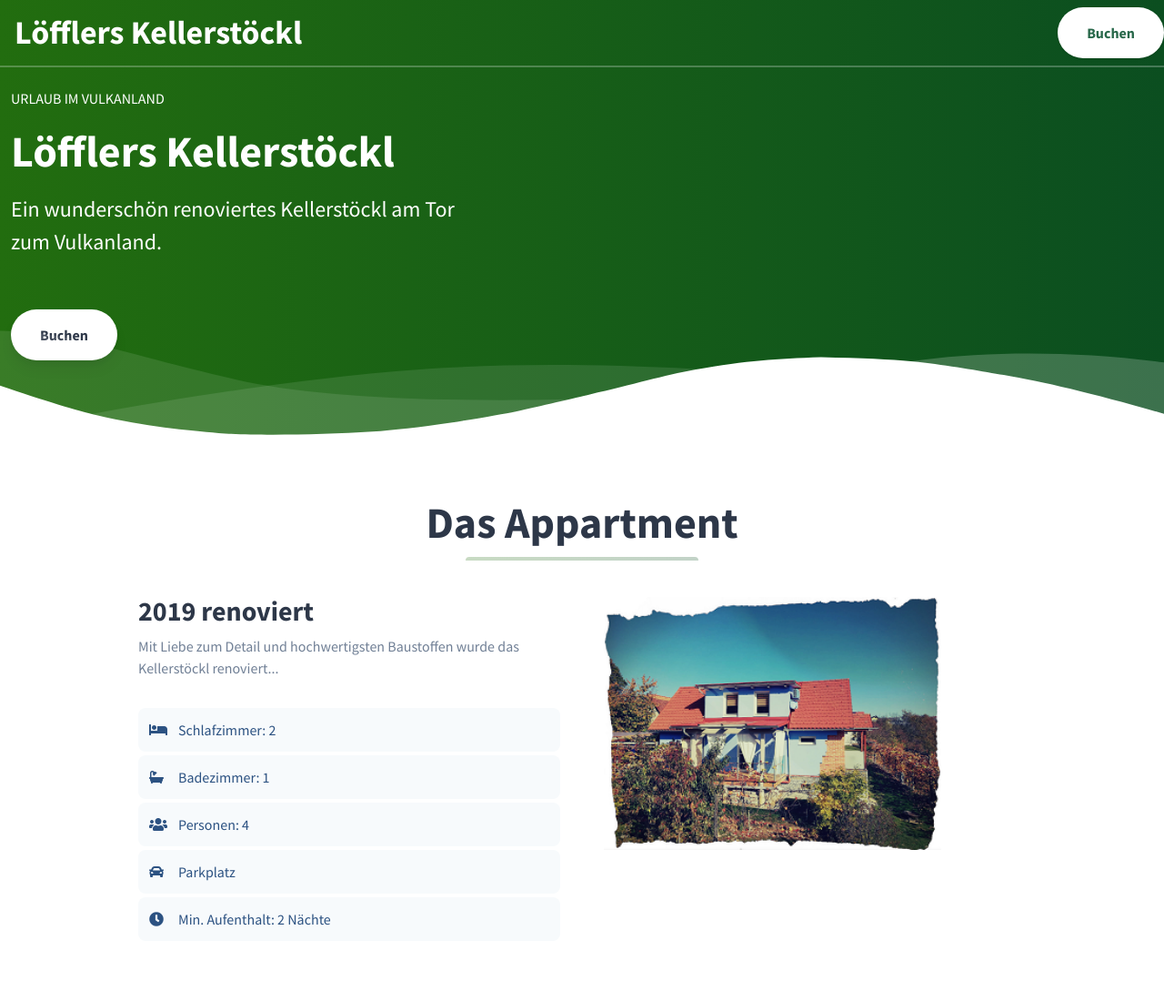
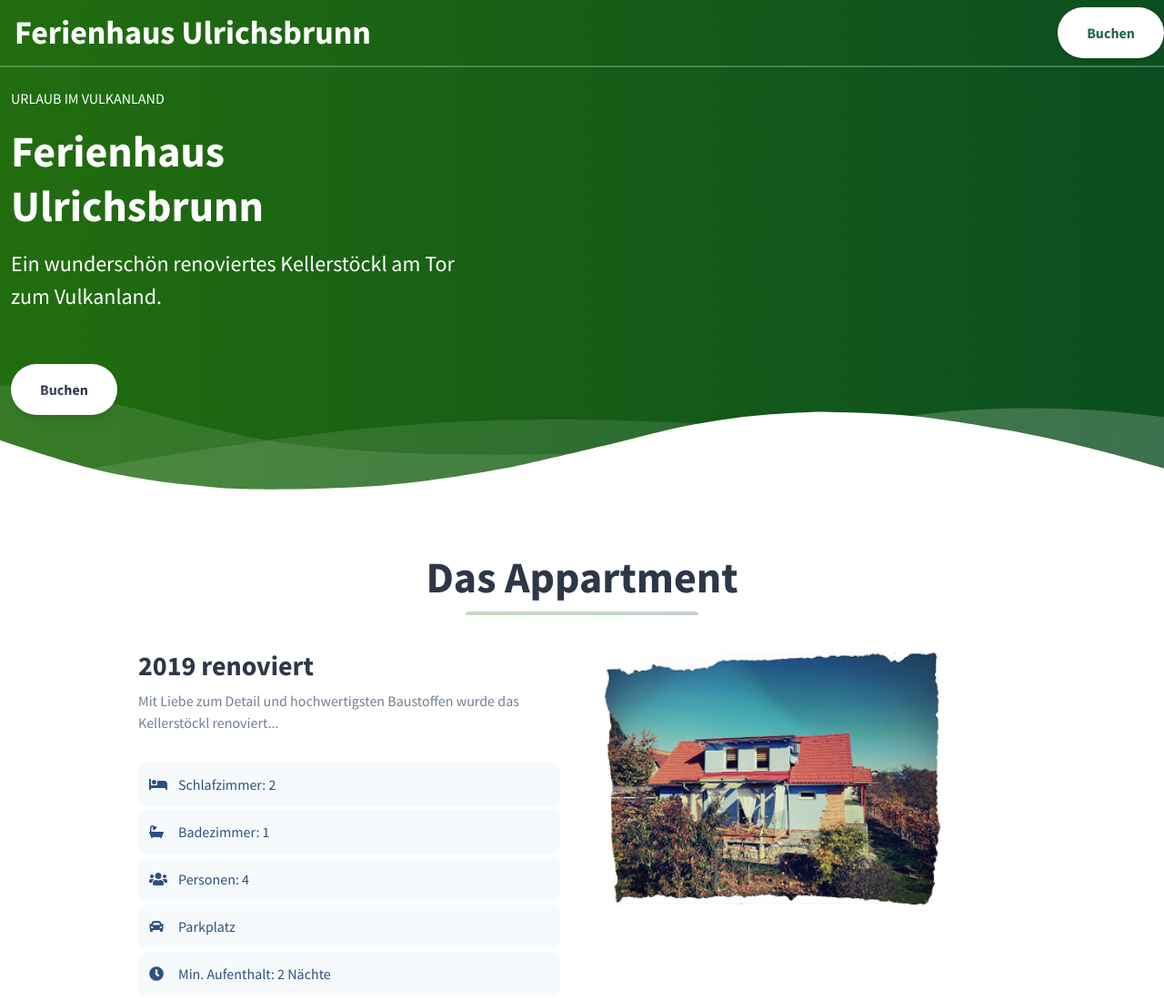
Before and after one commit to snzro/bib, a plain HTML site: page src/index.html in a window 1280 px wide. Shown: the top 1100 px of the page at 91% size. Drawn offline with nearby package versions, Linux system fonts and the light colour scheme.

Commit message:
changed title

```diff
--- a/src/index.html
+++ b/src/index.html
@@ -2,11 +2,12 @@
 <html lang="en">
 
 <head>
-	<meta charset="UTF-8">
-	<meta name="viewport" content="width=device-width, initial-scale=1.0">
+	<meta charset="utf-8">
+	<meta name="viewport" content="width=device-width, initial-scale=1, shrink-to-fit=no">
+	<link rel="stylesheet" href="./build/main.css">
 	<meta http-equiv="X-UA-Compatible" content="ie=edge">
 	<title>
-		Löfflers Kellerstöckl, Urlaub am Fuße des Vulkanlands. 8311 Markt Hartmannsdorf
+		Ferienhaus Ulrichsbrunn, Urlaub am Fuße des Vulkanlands. 8311 Markt Hartmannsdorf
 	</title>
 	<meta name="description" content="">
 	<meta name="keywords" content="Appartments Vulkanland, Thermenregion, Markt Hartmannsdorf, Ilz, Riegersbug Appartmens, Ferienhaus, Zimmer">
@@ -40,7 +41,7 @@
 	<div class="w-full container mx-auto flex flex-wrap items-center justify-between mt-0 py-2">
 			<div class="pl-4 flex items-center">
 			<a class="toggleColour text-white no-underline hover:no-underline font-bold text-2xl lg:text-4xl" href="#">
-				Löfflers Kellerstöckl
+				Ferienhaus Ulrichsbrunn
 			</a>
 		</div>
 		<div class="hidden md:block flex items-center w-auto block mt-0 bg-transparent p-0 justify-end" id="nav-content">
@@ -57,7 +58,7 @@
 			<p class="uppercase tracking-loose w-full">
 				Urlaub im Vulkanland
 			</p>
-			<h1 class="my-4 text-5xl font-bold leading-tight">Löfflers Kellerstöckl</h1>
+			<h1 class="my-4 text-5xl font-bold leading-tight">Ferienhaus Ulrichsbrunn</h1>
 			<p class="leading-normal text-2xl mb-8">
 				Ein wunderschön renoviertes Kellerstöckl am Tor zum Vulkanland.
 				<br>
@@ -150,7 +151,7 @@
 							<i class="fas fa-clock"></i>
 							</span>
 							<span class="ml-2 truncate" title="Test with a very really long name (resize the browser to see it truncate)">
-					Min. Aufenthalt: 2 Nächte
+								Min. Aufenthalt: 2 Nächte
 							</span>
 						</a>
 					</li>
@@ -323,7 +324,6 @@
 </footer>
 
 <script>
-
 	var scrollpos = window.scrollY;
 	var header = document.getElementById("header");
 	var navcontent = document.getElementById("nav-content");
```
